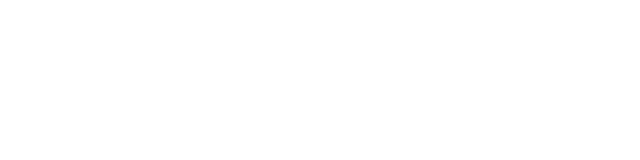
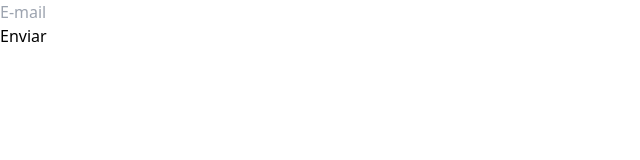
Before and after one commit to renanuness/dr3_tp3, a React (Vite) app in the folder react-tp3/: page /forgot-password in a window 1280 px wide. Before the commit this address had no page. Shown: the top 160 px of the page, without its empty margins (0-640 px from the left). Built offline with nearby package versions, Linux system fonts and the light colour scheme.

Commit message:
added toast component feature

```diff
--- a/react-tp3/package.json
+++ b/react-tp3/package.json
@@ -15,6 +15,7 @@
     "react-dom": "^18.3.1",
     "react-hook-form": "^7.53.0",
     "react-router-dom": "^6.26.1",
+    "react-toastify": "^10.0.5",
     "yup": "^1.4.0"
   },
   "devDependencies": {
--- a/react-tp3/src/App.jsx
+++ b/react-tp3/src/App.jsx
@@ -10,6 +10,10 @@
 import { AuthProvider, useAuth } from "./contexts/authContext.jsx";
 import Header from "./components/Header/index.jsx";
 import UserInfo from "./pages/user-info/index.jsx";
+import ForgotPassword from "./pages/forgot-password/index.jsx";
+
+import { ToastContainer } from "react-toastify";
+import "react-toastify/dist/ReactToastify.css";
 
 const PrivateRoute = ({ children }) => {
   const { isLogged } = useAuth();
@@ -20,10 +24,12 @@
 function App() {
   return (
     <Router>
+      <ToastContainer />
       <AuthProvider>
         <Routes>
           <Route path="/login" element={<Login />} />
           <Route path="/register" element={<Register />} />
+          <Route path="/forgot-password" element={<ForgotPassword />} />
 
           <Route
             path="/"
--- a/react-tp3/src/contexts/authContext.jsx
+++ b/react-tp3/src/contexts/authContext.jsx
@@ -1,5 +1,7 @@
 import { createContext, useContext, useState, useEffect } from "react";
 import { useNavigate } from "react-router-dom";
+
+import { toast } from "react-toastify";
 
 const AuthContext = createContext();
 
@@ -22,7 +24,7 @@
       localStorage.setItem("@user", JSON.stringify(userData));
       navigate("/");
     } else {
-      alert("Erro na autenticação");
+      toast.error("Erro na autenticação");
     }
   };
 
@@ -52,7 +54,7 @@
     })
       .then((res) => res.json())
       .then(console.log)
-      .catch((e) => alert("Erro ao atualizar os dados do usuário."));
+      .catch((e) => toast.error("Erro ao atualizar os dados do usuário."));
   };
 
   const value = {
--- /dev/null
+++ b/react-tp3/src/pages/forgot-password/index.jsx
@@ -0,0 +1,40 @@
+import { yupResolver } from "@hookform/resolvers/yup";
+import { useForm } from "react-hook-form";
+import { useAuth } from "../../contexts/authContext";
+import { useNavigate } from "react-router-dom";
+import { forgotPasswordSchema } from "../../validations/userValidation";
+import { useEffect } from "react";
+
+import { toast } from "react-toastify";
+import "react-toastify/dist/ReactToastify.css";
+
+export default function ForgotPassword() {
+  const { isLogged } = useAuth();
+  const navigate = useNavigate();
+  const {
+    register,
+    handleSubmit,
+    formState: { errors },
+  } = useForm({ resolver: yupResolver(forgotPasswordSchema) });
+
+  useEffect(() => {
+    if (isLogged) {
+      navigate("/");
+    }
+  }, []);
+
+  const onSubmit = (data) => {
+    toast.success(`Link de recuperação enviado para o e-mail ${data.email}.`);
+  };
+
+  return (
+    <div>
+      <form onSubmit={handleSubmit(onSubmit)}>
+        <input placeholder="E-mail" {...register("email")} />
+        <p>{errors.email?.message}</p>
+
+        <button>Enviar</button>
+      </form>
+    </div>
+  );
+}
--- a/react-tp3/src/pages/login/index.jsx
+++ b/react-tp3/src/pages/login/index.jsx
@@ -43,6 +43,10 @@
 
         <input type="submit" value={"Enviar"} />
       </form>
+
+      <button onClick={() => navigate("/forgot-password")}>
+        Esqueci minha senha
+      </button>
     </div>
   );
 }
--- a/react-tp3/src/pages/user-info/index.jsx
+++ b/react-tp3/src/pages/user-info/index.jsx
@@ -3,6 +3,8 @@
 import { loginSchema } from "../../validations/userValidation";
 import { yupResolver } from "@hookform/resolvers/yup";
 import { useEffect } from "react";
+
+import { toast } from "react-toastify";
 
 export default function UserInfo() {
   const { getUserInfo, updateUserInfo } = useAuth();
@@ -24,9 +26,9 @@
   const onSubmit = async (data) => {
     try {
       await updateUserInfo(data);
-      alert("Informações atualizadas com sucesso!");
+      toast.success("Informações atualizadas com sucesso!");
     } catch (error) {
-      alert("Erro ao atualizar as informações.");
+      toast.error("Erro ao atualizar as informações.");
     }
   };
 
@@ -45,6 +47,8 @@
 
         <button>Enviar</button>
       </form>
+
+      <ToastContainer />
     </div>
   );
 }
--- a/react-tp3/src/validations/userValidation.js
+++ b/react-tp3/src/validations/userValidation.js
@@ -2,7 +2,6 @@
 
 const registerSchema = yup.object().shape({
     name: yup.string().required("Por favor, preencha o campo de nome."),
-    // username: yup.string().required("Por favor, preencha o campo com seu usuário."),
     password: yup.string().required("Por favor, preencha o campo com a sua senha.").min(6, "A senha deve ter ao menos 6 caracteres."),
     email: yup.string().email("Por favor, digite um e-mail válido.").required("O campo e-mail é obrigatório!"),
 })
@@ -18,7 +17,12 @@
         .min(6, "A senha deve ter ao menos 6 caracteres."),
 })
 
+const forgotPasswordSchema = yup.object().shape({
+    email: yup.string().email("Por favor, digite um e-mail válido.").required("O campo e-mail é obrigatório!"),
+})
+
 export {
     registerSchema,
-    loginSchema
+    loginSchema,
+    forgotPasswordSchema
 }
```
Also changed, not shown: 1 other file (tests, documents, lock files or other folders).
